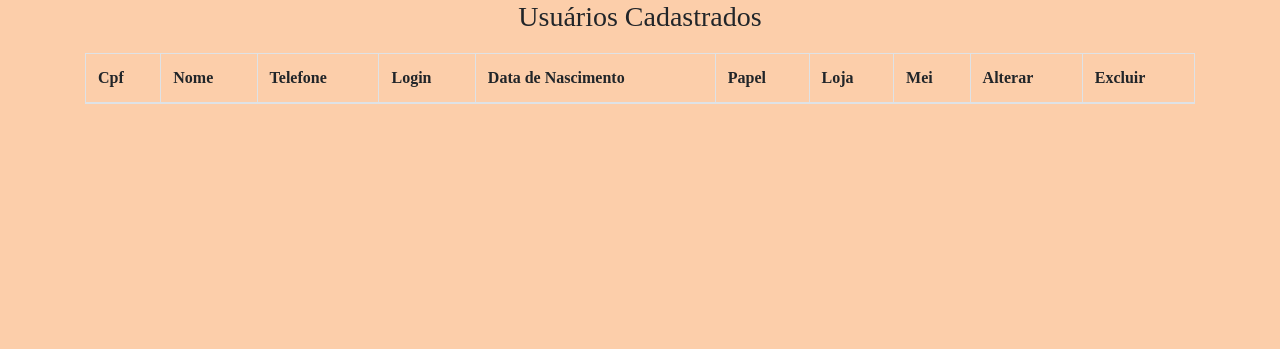
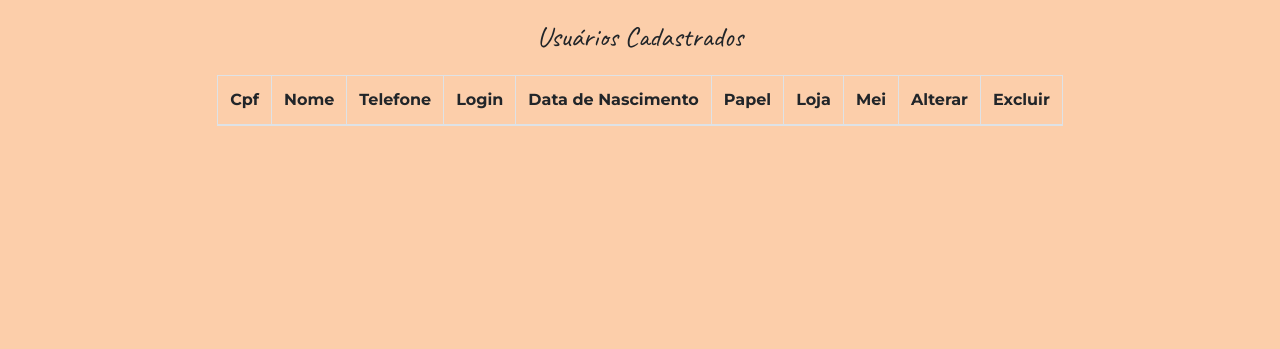
Before and after one commit to E-commerce-Doce/E-doces, a PHP site: template projeto/app/view/usuario/list.php in a window 1280 px wide. Shown: the part 71-420 px from the top of the page. Run offline with PHP 8.4, Linux system fonts and the light colour scheme; the template is opened without the code that fills it, so the values that code supplies are empty; some libraries are stand-ins or nearby versions.

Commit message:
Cadastro

```diff
--- a/projeto/app/view/confeiteiro/formConfeiteiro.php
+++ b/projeto/app/view/confeiteiro/formConfeiteiro.php
@@ -6,8 +6,8 @@ require_once(__DIR__ . "/../include/header.php");
 require_once(__DIR__ . "/../include/menu.php");
 ?>
 
-<div class="container">
-    <h3 class="text-center" style="font-family:caveat; margin-top: 20px;">
+<div class="container mt-5">
+    <h3 class="text-center font-weight-bold" style="font-family:caveat; margin-top: 20px;">
     <?php if($dados['id'] == 0) echo "Cadastrar"; else echo "Editar"; ?>
     Confeiteiro
 </h3>
--- a/projeto/app/view/doce/listDoce.php
+++ b/projeto/app/view/doce/listDoce.php
@@ -6,7 +6,7 @@ require_once(__DIR__ . "/../include/header.php");
 require_once(__DIR__ . "/../include/menu.php");
 ?>
 
-<h3 class="text-center" style="font-family:caveat; margin-top: 20px;">Sodie</h3>
+<h3 class="text-center font-weight-bold" style="font-family:caveat; margin-top: 20px;">Sodie</h3>
 
 <div class="container">
     <div class="row">
--- a/projeto/app/view/include/header.php
+++ b/projeto/app/view/include/header.php
@@ -72,6 +72,7 @@
             margin-left: 30%;
         }
 
+
         footer {
             background-color: #F5827D;
         }
--- a/projeto/app/view/usuario/form.php
+++ b/projeto/app/view/usuario/form.php
@@ -5,7 +5,7 @@
 require_once(__DIR__ . "/../include/header.php");
 require_once(__DIR__ . "/../include/menu.php");
 ?>
-<div class="container">
+<div class="container mt-5">
     <h3 class="text-center" style="font-family:caveat;">
         <?php if($dados['id'] == 0) echo "Cadastre-se aqui"; else echo "Editar Perfil"; ?>
     </h3>
--- a/projeto/app/view/usuario/list.php
+++ b/projeto/app/view/usuario/list.php
@@ -6,10 +6,11 @@ require_once(__DIR__ . "/../include/header.php");
 require_once(__DIR__ . "/../include/menu.php");
 ?>
 
-<h3 class="text-center">Usuários Cadastrados</h3>
-
-<div class="container">
-    <div class="row">
+<h3 class="text-center font-weight-light" style="font-family:caveat; margin-top: 20px;">
+    Usuários Cadastrados</h3>
+<div style="margin:0% auto ; width:80;  display: flex; justify-content: center;
+    align-items: center;">
+    <div class="row" >
         <!-- <div class="col-3">
             <a class="btn "
                 href="<?= BASEURL ?>/controller/UsuarioController.php?action=create">
@@ -21,20 +22,20 @@ require_once(__DIR__ . "/../include/menu.php");
         </div>
     </div>
 
-    <div class="row" style="margin-top: 10px;">
-        <div class="col-12">
+    <div class="row" style="margin-top: 13px; font-family:montserrat">
+        <div >
             <table id="tabUsuarios" class='table table-striped table-bordered'>
-                <thead>
-                    <tr class="p-5">
+                <thead >
+                    <tr >
                         <!-- <th>ID</th> -->
-                        <th>Cpf</th>
+                        <th class="custom-width">Cpf</th>
                         <th>Nome</th>
-                        <th>Telefone</th>
-                        <th>Login</th>
+                        <th class="custom-width">Telefone</th>
+                        <th class="custom-width">Login</th>
                         <th>Data de Nascimento</th>
                         <th>Papel</th>
                         <th >Loja</th>
-                        <th>Mei</th>
+                        <th class="custom-width">Mei</th>
                         <th>Alterar</th>
                         <th>Excluir</th>
                     </tr>
```
Also changed, not shown: projeto/app/view/login/login.php (+4 -5 lines).
